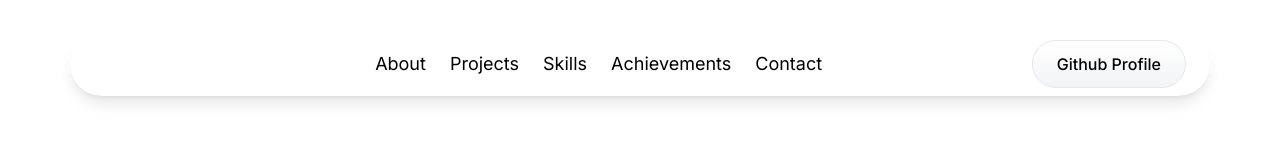
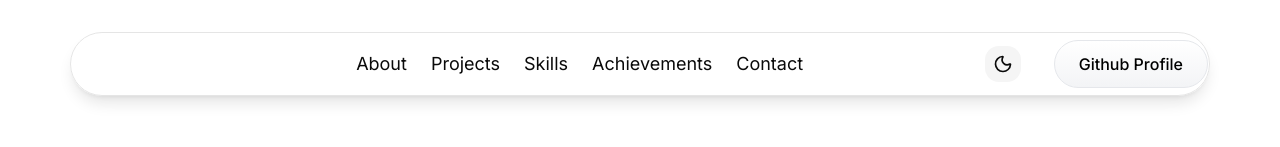
Before and after one commit to Roshen-Perera/ceylon-developers-portfolio, a Next.js app: page /portfolio in a window 1280 px wide. Shown: the top 147 px of the page. Built offline with nearby package versions, Linux system fonts and the light colour scheme.

Commit message:
Refactor NavBarPortfolio component for improved layout and consistency

```diff
--- a/components/navBarPortfolio.tsx
+++ b/components/navBarPortfolio.tsx
@@ -1,10 +1,11 @@
 import React from "react";
+import ThemeToggle from "./theme";
 
 const NavBarPortfolio = () => {
   return (
     <div className="flex items-center justify-center w-full p-8 relative z-30">
       <div>
-        <div className="flex flex-row fixed justify-between w-[1140px] h-16 items-center rounded-full px-6 text-black bg-white shadow-lg left-1/2 transform -translate-x-1/2">
+        <div className="flex flex-row fixed justify-between w-[1140px] h-16 items-center rounded-full bg-[var(--navbar-background)] border shadow-lg left-1/2 transform -translate-x-1/2">
           <div className="flex items-center">
             <div>
               &nbsp;&nbsp;&nbsp;&nbsp;&nbsp;&nbsp;&nbsp;&nbsp;&nbsp;&nbsp;&nbsp;
@@ -28,9 +29,16 @@ const NavBarPortfolio = () => {
               Contact
             </a>
           </div>
-          <button className="h-12 bg-gradient-to-b from-white to-gray-100 hover:from-gray-50 hover:to-gray-200 text-black font-medium py-2 px-6 rounded-full border border-gray-200 transition-all duration-200 ml-8">
-            Github Profile
-          </button>
+          <div className="flex items-center">
+            <div>
+              <ThemeToggle />
+            </div>
+            <div className="p-[1px] rounded-[12px] bg-[var(--navbar-button-border)]">
+              <button className="h-12 bg-gradient-to-b from-white to-gray-100 hover:from-gray-50 hover:to-gray-200 text-black font-medium py-2 px-6 rounded-full border border-gray-200 transition-all duration-200 ml-8">
+                Github Profile
+              </button>
+            </div>
+          </div>
         </div>
       </div>
     </div>
```
